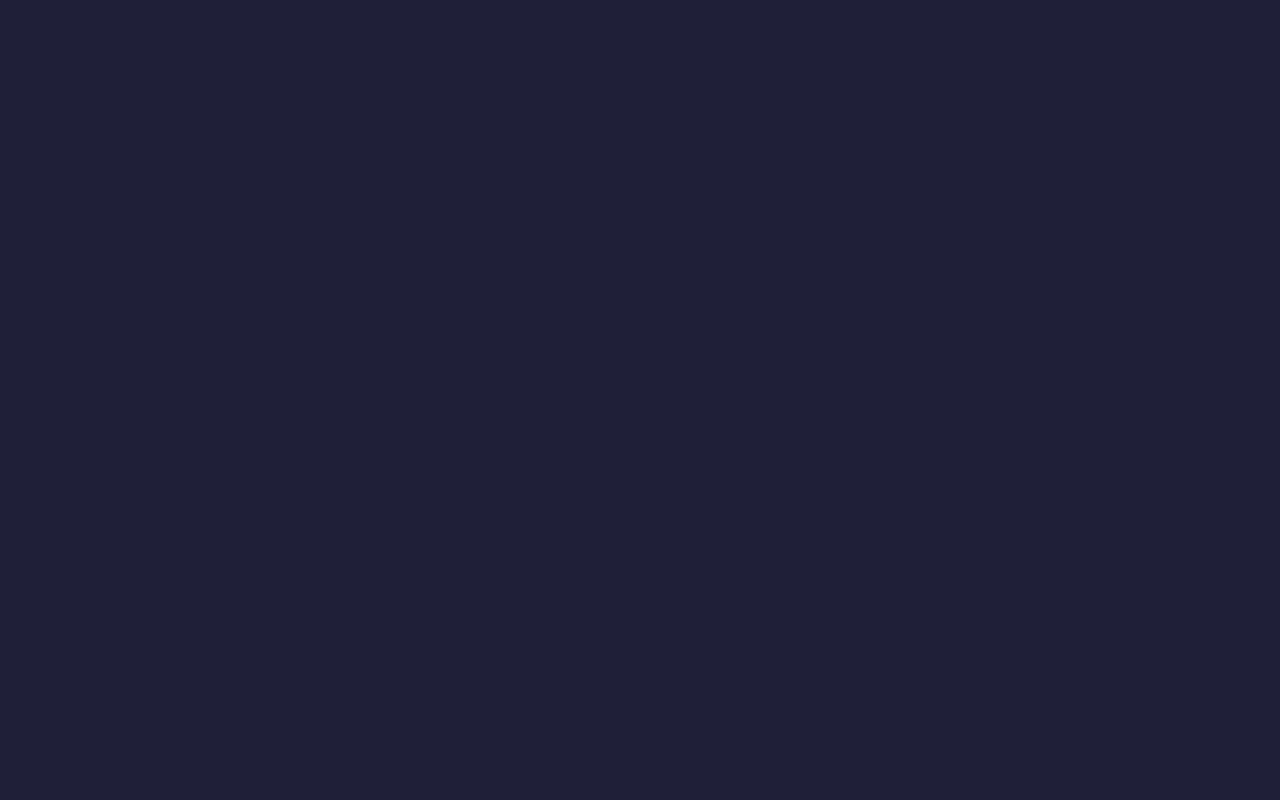
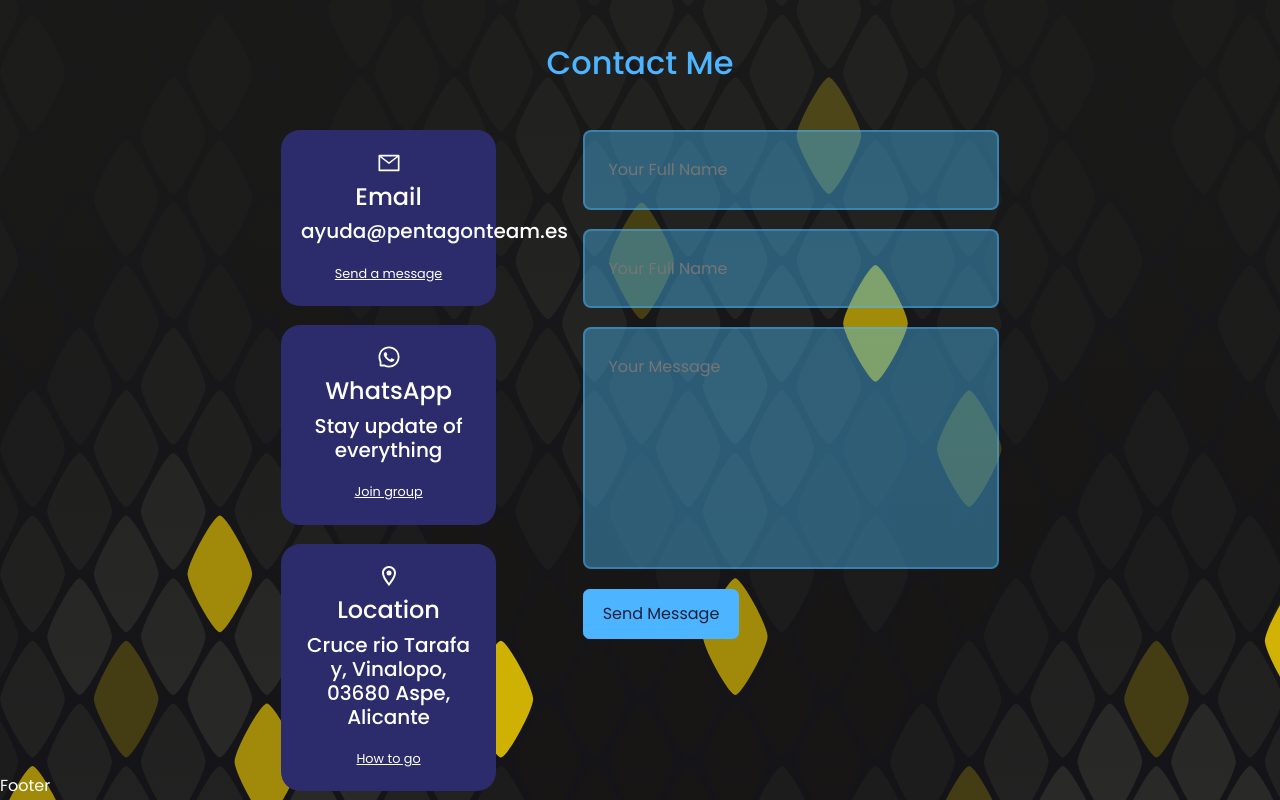
Before and after one commit to aabrilfl13/pentagonteam-website, a React (Create React App) app: page / in a window 1280 px wide. Shown: the part 1340-2140 px from the top of the page. Before the commit the page ends 931 px from the top, so only its background shows below. Built offline with nearby package versions, Linux system fonts and the light colour scheme.

Commit message:
Add contact

```diff
--- a/src/App.css
+++ b/src/App.css
@@ -14,6 +14,7 @@
     --color-bg: #1f1f38;
     --color-bg-variant: #2c2c6c;
     --color-primary: #4db5ff;
+    --color-primary-variant: rgba(77, 181, 255, 0.4);
     --colort-withe: #fff;
     --color-light: rgba(255, 255, 255, 0.6);
 
--- a/src/components/about/About.js
+++ b/src/components/about/About.js
@@ -1,6 +1,7 @@
 import React from "react";
+
 import "./about.css";
 
 export const About = () => {
-	return <div>About</div>;
+	return <section id="about">About</section>;
 };
--- a/src/components/contact/Contact.js
+++ b/src/components/contact/Contact.js
@@ -1,6 +1,71 @@
 import React from "react";
+import { AiOutlineMail, AiOutlineWhatsApp } from "react-icons/ai";
+import { MdOutlineLocationOn } from "react-icons/md";
+
 import "./contact.css";
 
 export const Contact = () => {
-	return <div>Contact</div>;
+	const MAIL = "ayuda@pentagonteam.es";
+
+	return (
+		<section id="contact">
+			<h5>Get In Touch</h5>
+			<h2>Contact Me</h2>
+
+			<div className="container contact__container">
+				<div className="contact__options">
+					<article className="contact__option">
+						<AiOutlineMail className="contact__option-icon" />
+						<h4>Email</h4>
+						<h5>{MAIL}</h5>
+						<a href="ayuda@pentagonteam.es" target="_blank">
+							Send a message
+						</a>
+					</article>
+					<article className="contact__option">
+						<AiOutlineWhatsApp className="contact__option-icon" />
+						<h4>WhatsApp</h4>
+						<h5>Stay update of everything</h5>
+						<a
+							href="https://chat.whatsapp.com/CKHjz5SOWvfKQyrm14ifai"
+							target="_blank"
+						>
+							Join group
+						</a>
+					</article>
+					<article className="contact__option">
+						<MdOutlineLocationOn className="contact__option-icon" />
+						<h4>Location</h4>
+						<h5>Cruce rio Tarafa y, Vinalopo, 03680 Aspe, Alicante</h5>
+						<a href="https://maps.app.goo.gl/dLNtHRnAHeQjow4WA" target="_blank">
+							How to go
+						</a>
+					</article>
+				</div>
+				<form action="">
+					<input
+						type="text"
+						name="name"
+						placeholder="Your Full Name"
+						required
+					/>
+					<input
+						type="text"
+						name="name"
+						placeholder="Your Full Name"
+						required
+					/>
+					<textarea
+						name="message"
+						rows="7"
+						placeholder="Your Message"
+						required
+					></textarea>
+					<button type="submit" className="btn btn-primary">
+						Send Message
+					</button>
+				</form>
+			</div>
+		</section>
+	);
 };
--- a/src/components/contact/contact.css
+++ b/src/components/contact/contact.css
@@ -0,0 +1,72 @@
+.container.contact__container {
+	width: 58%;
+	display: grid;
+	grid-template-columns: 30% 58%;
+	gap: 12%;
+}
+
+.contact__options {
+	display: flex;
+	flex-direction: column;
+	gap: 1.2rem;
+}
+
+.contact__option {
+	background: var(--color-bg-variant);
+	padding: 1.2rem;
+	border-radius: 1.2rem;
+	text-align: center;
+	border: 1px solid transparent;
+	transition: var(--transition);
+}
+
+.contact__option:hover {
+	background: transparent;
+	border-color: var(--color-primary-variant);
+}
+
+.contact__option-icon {
+	font-size: 1.5rem;
+	margin-bottom: 0.5rem;
+}
+
+.contact__option a {
+	margin-top: 0.7rem;
+	display: inline-block;
+	font-size: 0.8rem;
+}
+
+/* FORM */
+form {
+	display: flex;
+	flex-direction: column;
+	gap: 1.2rem;
+}
+
+input,
+textarea {
+	width: 100%;
+	padding: 1.5rem;
+	border-radius: 0.5rem;
+	background: rgba(77, 196, 255, 0.4);
+	border: 2px solid var(--color-primary-variant);
+	resize: none;
+	color: var(--color-white);
+}
+
+
+/* MEDIA QUERIES */
+/* MEDIA QUERIES (MEDIUM DEVICES) */
+@media screen and (max-width: 1024px){
+  .container.contact__container {
+      grid-template-columns: 1fr;
+      gap: 2rem;
+  }
+}
+
+/* MEDIA QUERIES (SMALL DEVICES) */
+@media screen and (max-width: 600px){
+  .container.contact__container {
+    width: var(--container-width-ms);
+}
+}
--- a/src/components/header/Header.js
+++ b/src/components/header/Header.js
@@ -1,6 +1,7 @@
 import React from "react";
+
+import SocialMedia from "../floating/SocialMedia";
 import "./header.css";
-import SocialMedia from "../floating/SocialMedia"
 
 export const Header = () => {
 	return (
@@ -13,7 +14,6 @@ export const Header = () => {
 					<SocialMedia />
 				</div>
 			</header>
-			<button className="btn">hola</button>
 		</div>
 	);
 };
```
Lines whose indentation alone changed are shown as unchanged.
